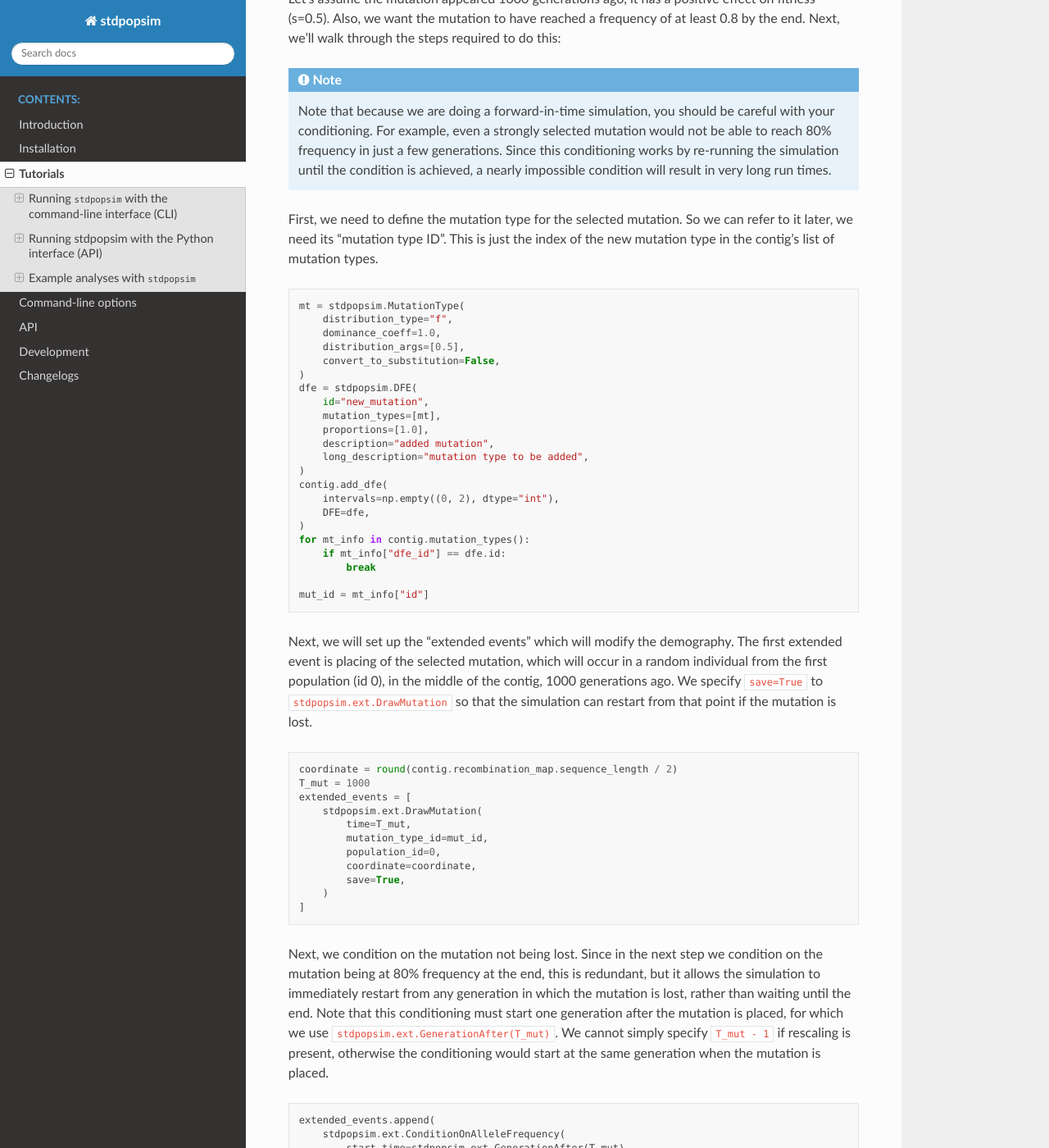
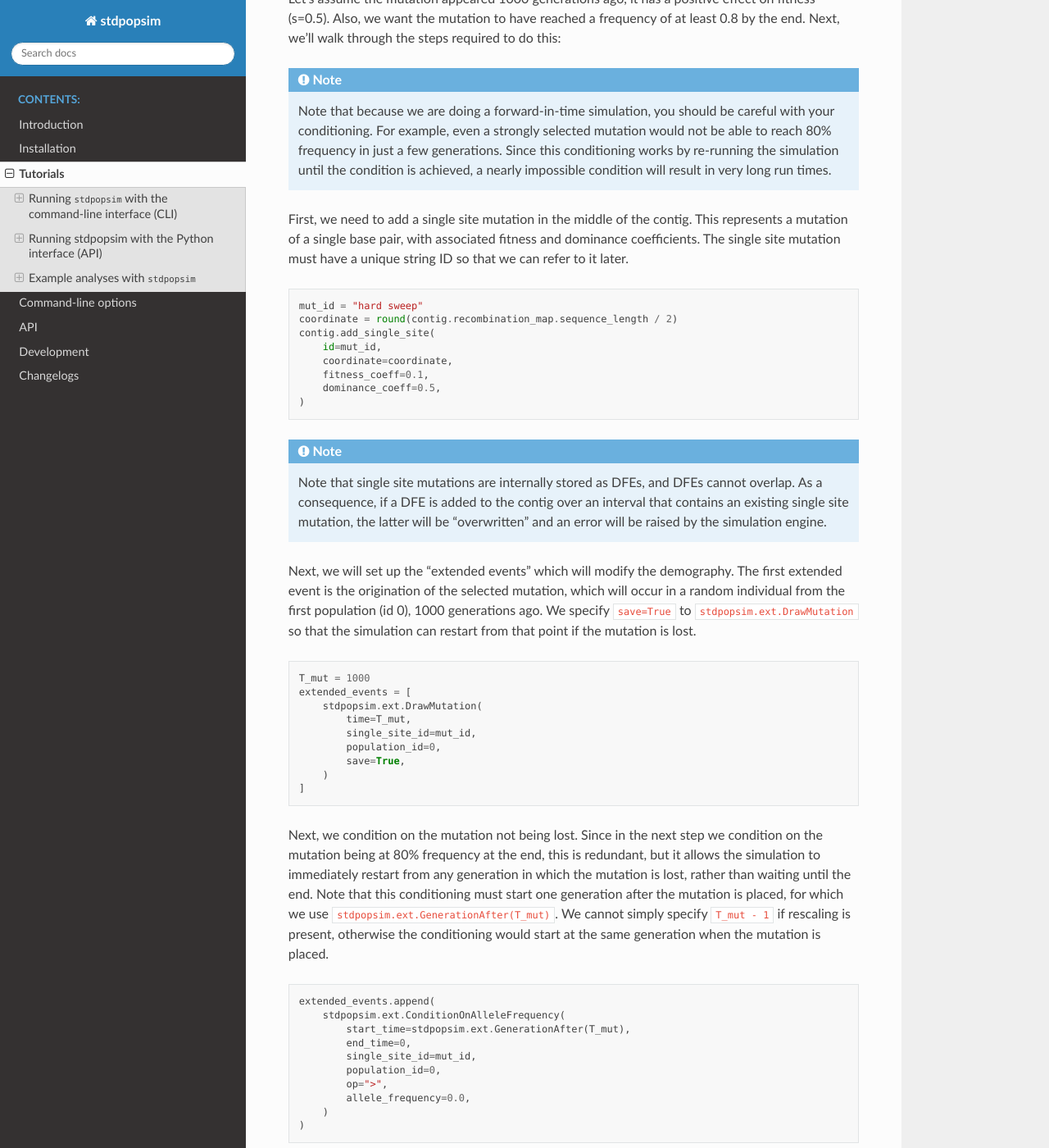
Before and after one commit to popsim-consortium/stdpopsim, a Sphinx documentation site: the page built from docs/tutorial.rst, in a window 1280 px wide and 1400 px high, scrolled down 20784 px. Shown: the whole window at 82% size. Built offline with Sphinx 7.4.7 and the Read the Docs theme 2.0.0, drawn with Linux system fonts in a browser that asks for light colours; pages that are not in the unit, such as notebooks, are missing from menus; some of the changed text lies outside the part shown.

Commit message:
Update tutorial docs

```diff
--- a/docs/tutorial.rst
+++ b/docs/tutorial.rst
@@ -1224,65 +1224,54 @@ of at least 0.8 by the end. Next, we'll walk through the steps required to do th
     this conditioning works by re-running the simulation until the condition is
     achieved, a nearly impossible condition will result in very long run times.
 
-First, we need to define the mutation type for the selected mutation.
-So we can refer to it later, we need its "mutation type ID". This is just
-the index of the new mutation type in the contig's list of mutation types.
-
-.. code-block:: python
-
-    mt = stdpopsim.MutationType(
-        distribution_type="f",
-        dominance_coeff=1.0,
-        distribution_args=[0.5],
-        convert_to_substitution=False,
+First, we need to add a single site mutation in the middle of the contig.
+This represents a mutation of a single base pair, with associated fitness and
+dominance coefficients.  The single site mutation must have a unique string ID
+so that we can refer to it later.
+
+.. code-block:: python
+
+    mut_id = "hard sweep"
+    coordinate = round(contig.recombination_map.sequence_length / 2)
+    contig.add_single_site(
+        id=mut_id,
+        coordinate=coordinate,
+        fitness_coeff=0.1,
+        dominance_coeff=0.5,
     )
-    dfe = stdpopsim.DFE(
-        id="new_mutation",
-        mutation_types=[mt],
-        proportions=[1.0],
-        description="added mutation",
-        long_description="mutation type to be added",
-    )
-    contig.add_dfe(
-        intervals=np.empty((0, 2), dtype="int"),
-        DFE=dfe,
-    )
-    for mt_info in contig.mutation_types():
-        if mt_info["dfe_id"] == dfe.id:
-            break
-
-    mut_id = mt_info["id"]
+
+.. note::
+
+    Note that single site mutations are internally stored as DFEs, and DFEs
+    cannot overlap. As a consequence, if a DFE is added to the contig over an
+    interval that contains an existing single site mutation, the latter will be
+    "overwritten" and an error will be raised by the simulation engine.
 
 Next, we will set up the "extended events" which will modify the demography.
-The first extended event is placing of the selected mutation,
-which will occur in a random individual from the first population (id 0),
-in the middle of the contig, 1000 generations ago.
-We specify ``save=True`` to ``stdpopsim.ext.DrawMutation``
-so that the simulation can restart from that point if the mutation is lost.
-
-.. code-block:: python
-
-    coordinate = round(contig.recombination_map.sequence_length / 2)
+The first extended event is the origination of the selected mutation, which
+will occur in a random individual from the first population (id 0), 1000
+generations ago.  We specify ``save=True`` to ``stdpopsim.ext.DrawMutation`` so
+that the simulation can restart from that point if the mutation is lost.
+
+.. code-block:: python
+
     T_mut = 1000
     extended_events = [
         stdpopsim.ext.DrawMutation(
             time=T_mut,
-            mutation_type_id=mut_id,
+            single_site_id=mut_id,
             population_id=0,
-            coordinate=coordinate,
             save=True,
         )
     ]
 
-Next, we condition on the mutation not being lost.
-Since in the next step we condition on the mutation being at 80% frequency at
-the end, this is redundant, but it allows the simulation to immediately restart
-from any generation in which the mutation is lost, rather than waiting until the end.
-Note that this conditioning must start one
-generation after the mutation is placed, for which we use
-``stdpopsim.ext.GenerationAfter(T_mut)``.
-We cannot simply specify ``T_mut - 1`` if rescaling is present,
-otherwise the conditioning would start
+Next, we condition on the mutation not being lost.  Since in the next step we
+condition on the mutation being at 80% frequency at the end, this is redundant,
+but it allows the simulation to immediately restart from any generation in
+which the mutation is lost, rather than waiting until the end.  Note that this
+conditioning must start one generation after the mutation is placed, for which
+we use ``stdpopsim.ext.GenerationAfter(T_mut)``.  We cannot simply specify
+``T_mut - 1`` if rescaling is present, otherwise the conditioning would start
 at the same generation when the mutation is placed.
 
 .. code-block:: python
@@ -1291,7 +1280,7 @@ at the same generation when the mutation is placed.
         stdpopsim.ext.ConditionOnAlleleFrequency(
             start_time=stdpopsim.ext.GenerationAfter(T_mut),
             end_time=0,
-            mutation_type_id=mut_id,
+            single_site_id=mut_id,
             population_id=0,
             op=">",
             allele_frequency=0.0,
@@ -1307,7 +1296,7 @@ Finally, we condition on the mutation being above 80% at the end of the simulati
         stdpopsim.ext.ConditionOnAlleleFrequency(
             start_time=0,
             end_time=0,
-            mutation_type_id=mut_id,
+            single_site_id=mut_id,
             population_id=0,
             op=">=",
             allele_frequency=0.8,
```
Also changed, not shown: 1 other file.
